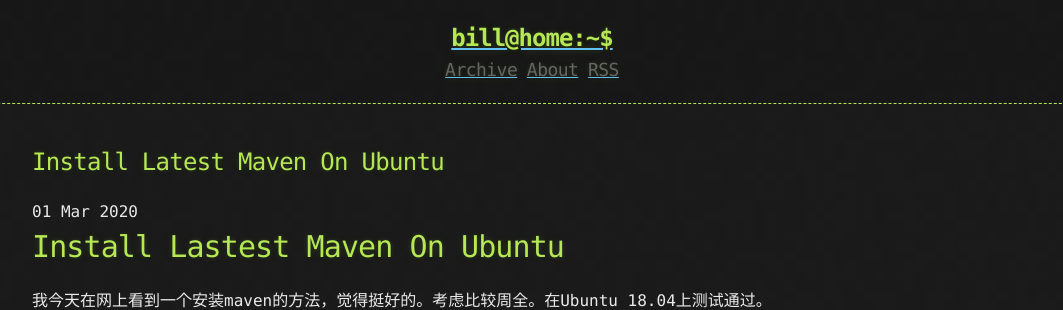
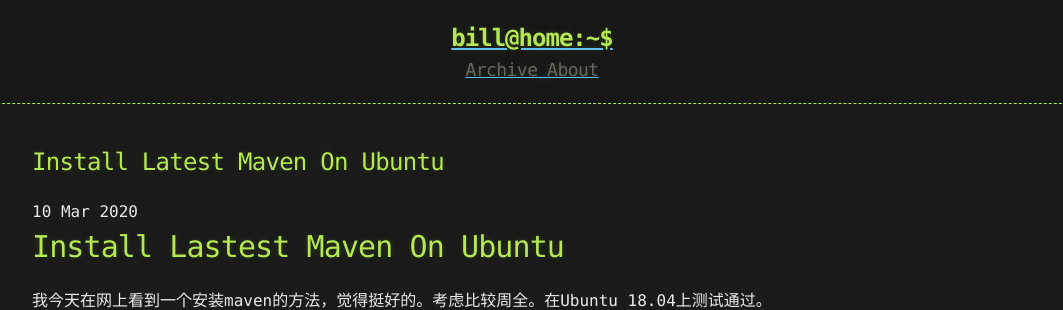
Before and after one commit to billarch/billarch.github.io, a Jekyll site: the page built from _posts/2020-03-10-Install-Latest-Maven-On-Ubuntu.md, in a window 1280 px wide. Shown: the top 310 px of the page, without its empty margins (108-1171 px from the left). Built offline with Jekyll 4.4.1, drawn with Linux system fonts in a browser that asks for light colours.

Commit message:
fix issue:

```diff
--- a/_includes/head.html
+++ b/_includes/head.html
@@ -7,5 +7,4 @@
 
   <link rel="stylesheet" href="{{ "/css/main.css" | prepend: site.baseurl | replace: '//', '/' }}">
 
-  <link href="/atom.xml" type="application/atom+xml" rel="alternate" title="ATOM Feed" /> {% seo %}
 </head>
--- a/_includes/links.html
+++ b/_includes/links.html
@@ -1,3 +1,6 @@
-<a href="{{ "/archive" | prepend: site.baseurl | replace: '//', '/' }}"><h2 class="header-link">Archive</h2></a>
-<a href="{{ "/about" | prepend: site.baseurl | replace: '//', '/' }}"><h2 class="header-link">About</h2></a>
-<a href="{{ "/atom.xml" | prepend: site.baseurl | replace: '//', '/' }}"><h2 class="header-link">RSS</h2></a>
+<a href="{{ "/archive" | prepend: site.baseurl | replace: '//', '/' }}">
+    <h2 class="header-link">Archive</h2>
+</a>
+<a href="{{ "/about" | prepend: site.baseurl | replace: '//', '/' }}">
+    <h2 class="header-link">About</h2>
+</a>
```
Also changed, not shown: _posts/2020-03-10-Install-Latest-Maven-On-Ubuntu.md (renamed from _posts/2020-03-1-install-latest-maven-on-ubuntu.md).
